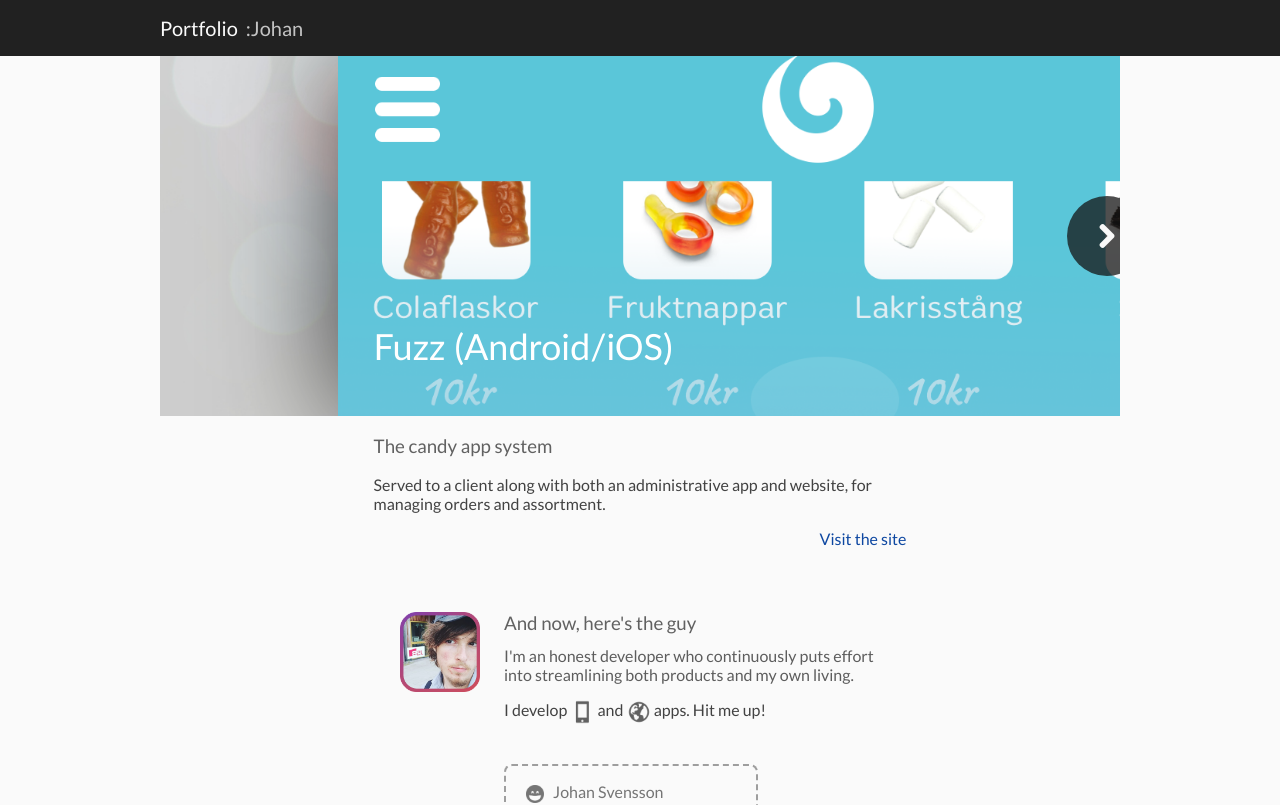
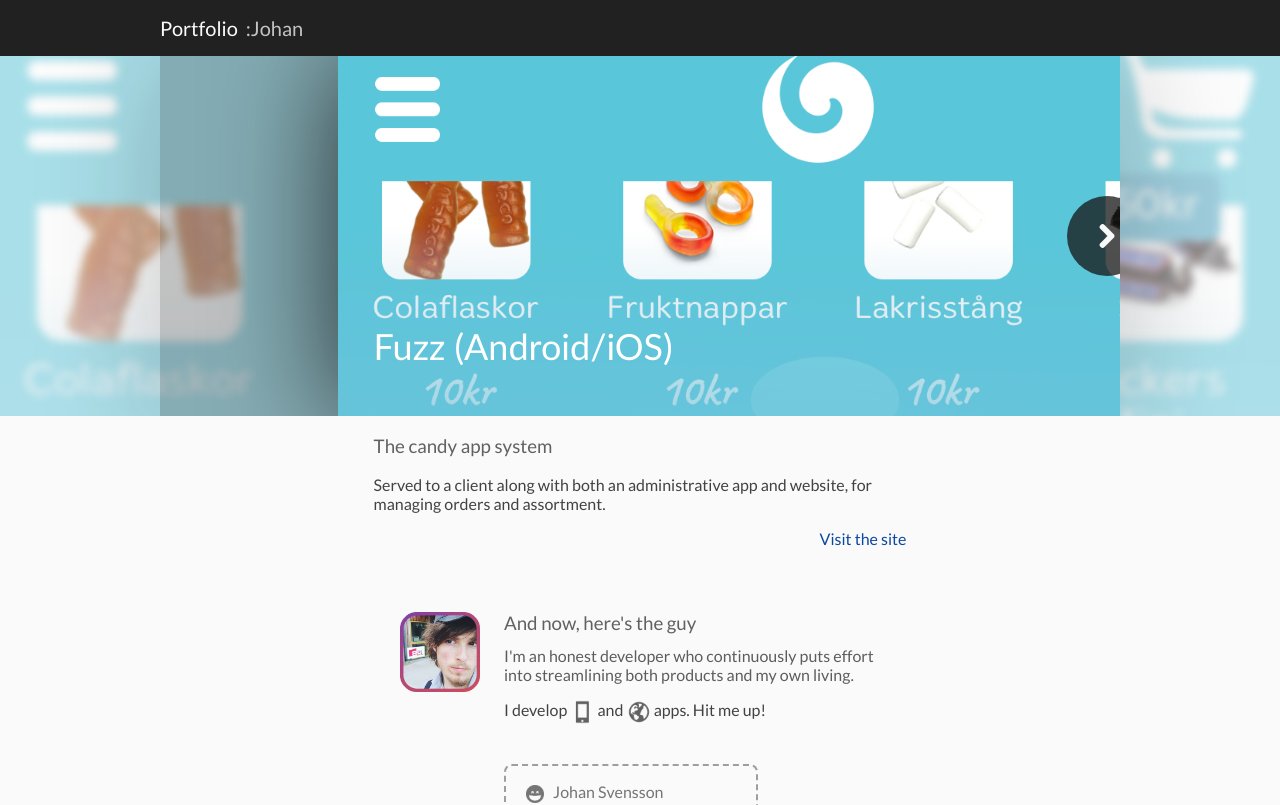
Before and after one commit to jojjesv/portfolio, a React (Create React App) app: page / in a window 1280 px wide. Shown: the top 805 px of the page. Built offline with nearby package versions, Linux system fonts and the light colour scheme; no server answers.

Commit message:
added blurred background in carousel

```diff
--- a/src/App.js
+++ b/src/App.js
@@ -17,10 +17,11 @@ class App extends Component {
     return (
       <div className="app">
         <GlobalHeader />
+        <ProjectsCarousel
+          onProposeChange={i => this.setState({ activeProjectIndex: i })}
+          activeProjectIndex={state.activeProjectIndex} />
+
         <div id="page-content">
-          <ProjectsCarousel
-            onProposeChange={i => this.setState({ activeProjectIndex: i })}
-            activeProjectIndex={state.activeProjectIndex} />
           <ProjectInfo activeProjectIndex={state.activeProjectIndex} />
 
           <AboutMe />
--- a/src/projects/carousel/index.js
+++ b/src/projects/carousel/index.js
@@ -10,23 +10,50 @@ import './styles.scss';
  * @author Johan Svensson
  */
 export default class ProjectsCarousel extends React.Component {
+  previousProject;
+  firstBackgroundVisible = true;
+
   /**
    * Switches to another project.
    * @param incr {number} Project index increment from the active.
    */
-  changeProject(incr) {
+  changeProject(incr) {
     //  Don't update state here, let parent do it
-    let { activeProjectIndex } = this.props;
-    this.props.onProposeChange(
-      Math.max(0, Math.min(projects.length - 1, activeProjectIndex + incr))
-    );
+    let { activeProjectIndex } = this.props;
+    this.previousProject = projects[activeProjectIndex];
+
+    let newIndex = Math.max(0, Math.min(projects.length - 1, activeProjectIndex + incr))
+
+    this.props.onProposeChange(newIndex);
+
+    //  Toggle for fading effect
+    this.firstBackgroundVisible = !this.firstBackgroundVisible;
   }
 
   render() {
-    let { props } = this;
-    let { activeProjectIndex } = props;
+    let { props, previousProject } = this;
+    let { activeProjectIndex } = props;
+
+    let project = projects[activeProjectIndex];
 
     return (
+      <div id="project-carousel-wrapper">
+        {
+          [0, 1].map(i => {
+            let visible = this.firstBackgroundVisible ? i == 0 : i == 1;
+            return (
+              <div className={classNames({
+                background: true,
+                visible
+              })} style={{
+                backgroundImage: visible ? (
+                  `url(${project.coverImageSrc})`
+                ) : (previousProject ? `url(${previousProject.coverImageSrc})` : null)
+              }}></div>
+            )
+          })
+        }
+
         <div id="project-carousel">
           {
             projects.map((p, i) => (
@@ -61,6 +88,7 @@ export default class ProjectsCarousel extends React.Component {
             </button>
           </div>
         </div>
+      </div>
     )
   }
 }
--- a/src/projects/carousel/styles.scss
+++ b/src/projects/carousel/styles.scss
@@ -3,7 +3,36 @@
 
 $carousel-width: calc(100% - #{$carousel-active-inset});
 
+#project-carousel-wrapper {
+  position: relative;
+  overflow: hidden;
+  /* Blurred background (several which alternates) */
+  .background {
+    $blur-bleed-offset: 24px;
+    position: absolute;
+    height: calc(100% + #{$blur-bleed-offset * 2});
+    width: calc(100vw + #{$blur-bleed-offset * 2});
+    top: -$blur-bleed-offset;
+    left: -$blur-bleed-offset;
+    background-repeat: no-repeat;
+    background-size: cover;
+    background-position: top right;
+    filter: blur(4px);
+    opacity: 0.5;
+    transition: opacity 500ms;
+
+    &:not(.visible) {
+      opacity: 0;
+    }
+  }
+}
+
 #project-carousel {
+  /* Is separated from page-content */
+  max-width: $content-max-width;
+  min-width: $content-min-width;
+  margin: 0 auto;
+
   list-style: none;
   overflow: hidden;
   padding: 0;
@@ -12,7 +41,8 @@ $carousel-width: calc(100% - #{$carousel-active-inset});
   max-height: 360px;
   min-height: 240px;
   position: relative;
-  background: url(../../assets/cover/placeholder.jpg);
+  background: rgba(20, 20, 20, 0.25);
+  box-shadow: 0 0 120px rgba(20, 20, 20, 0.25);
   background-size: cover;
   background-position: center;
 
```
Lines whose indentation alone changed are shown as unchanged.
